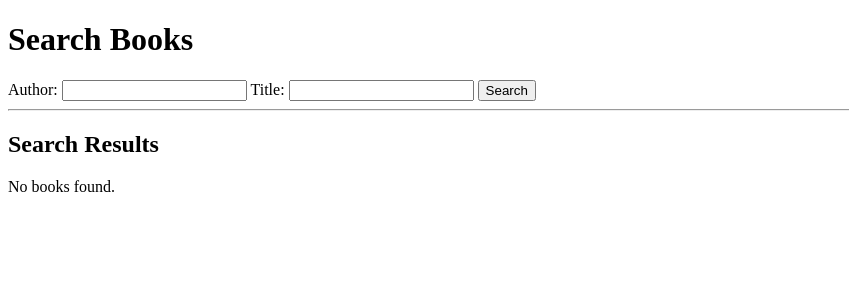
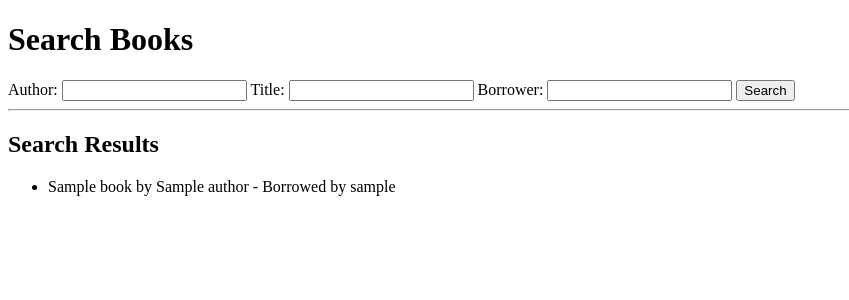
Before and after one commit to ruslankobrin/Library, a Django app: page /lib_space/search/ in a window 1280 px wide. Shown: the top 300 px of the page, without its empty margins (0-849 px from the left). Run offline with Django 3.2, Linux system fonts and the light colour scheme; tables that the repository leaves empty hold one stand-in row (values such as "Sample post").

Commit message:
fix search_book

```diff
--- a/lib_space/views.py
+++ b/lib_space/views.py
@@ -4,6 +4,7 @@ from django.contrib import messages
 from django.shortcuts import render, redirect
 from django.contrib.auth import authenticate, login, logout
 from django.contrib.auth.forms import AuthenticationForm, UserCreationForm
+
 from .models import Book, BorrowedBook
 
 
@@ -42,17 +43,20 @@ def search_books(request):
     if request.method == 'GET':
         author = request.GET.get('author')
         title = request.GET.get('title')
+        borrower = request.GET.get('borrower')
 
-        if author and title:
-            books = Book.objects.filter(author__name__icontains=author, title__icontains=title)
-        elif author:
-            books = Book.objects.filter(author__name__icontains=author)
-        elif title:
-            books = Book.objects.filter(title__icontains=title)
-        else:
-            books = []
+        borrowed_books = BorrowedBook.objects.select_related("borrower")
+        if author:
+            borrowed_books = borrowed_books.filter(book__author__name__icontains=author)
+        if title:
+            borrowed_books = borrowed_books.filter(book__title__icontains=title)
+        if borrower:
+            borrowed_books = borrowed_books.filter(borrower__username__icontains=borrower)
 
-        return render(request, 'search_books.html', {'books': books})
+        books_with_borrowers = [{'title': borrowed_book.book.title, 'author': borrowed_book.book.author,
+                                 'borrower': borrowed_book.borrower.username} for borrowed_book in borrowed_books]
+
+        return render(request, 'search_books.html', {'books_with_borrowers': books_with_borrowers})
 
 
 def borrow_books(request):
--- a/templates/search_books.html
+++ b/templates/search_books.html
@@ -1,3 +1,4 @@
+<!-- search_books.html -->
 <!DOCTYPE html>
 <html lang="en">
 <head>
@@ -12,21 +13,18 @@
         <input type="text" name="author" id="author">
         <label for="title">Title:</label>
         <input type="text" name="title" id="title">
-        <!-- Додаткові поля для пошуку, якщо потрібно -->
+        <label for="borrower">Borrower:</label>
+        <input type="text" name="borrower" id="borrower">
         <button type="submit">Search</button>
     </form>
-
     <hr>
-
     <h2>Search Results</h2>
-    {% if books %}
-        <ul>
-            {% for book in books %}
-                <li>{{ book.title }} by {{ book.author }} (Published: {{ book.published_date }})</li>
-            {% endfor %}
-        </ul>
-    {% else %}
-        <p>No books found.</p>
-    {% endif %}
+    <ul>
+        {% for book in books_with_borrowers %}
+            <li>{{ book.title }} by {{ book.author }} - Borrowed by {{ book.borrower }}</li>
+        {% empty %}
+            <li>No books found.</li>
+        {% endfor %}
+    </ul>
 </body>
 </html>
```
